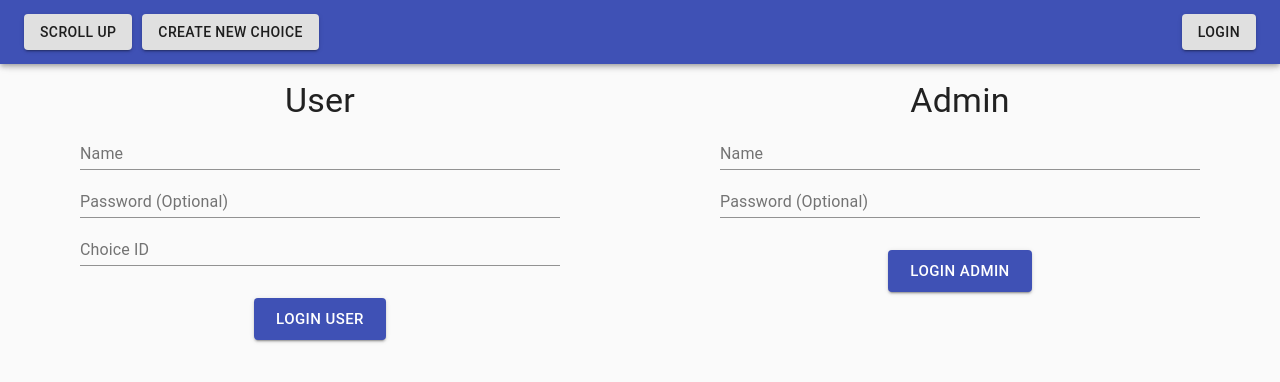
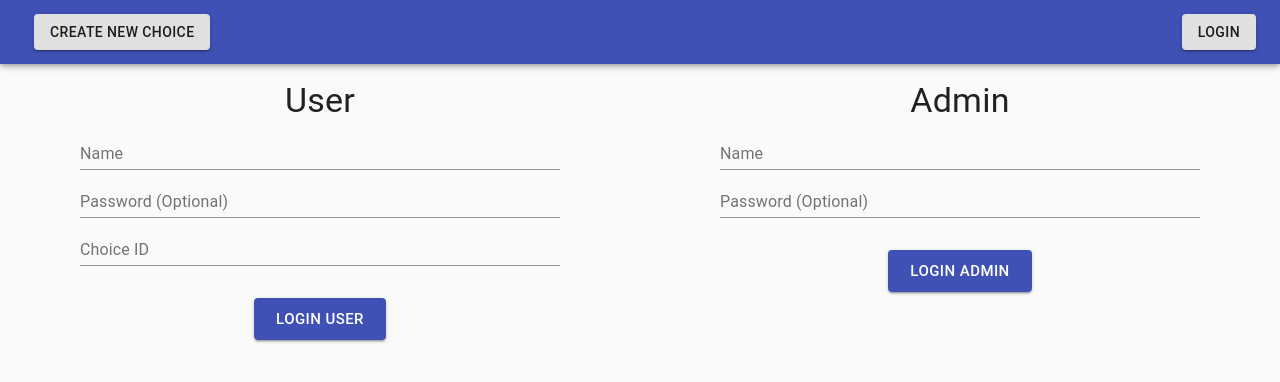
Before and after one commit to When2Choose/GUI, a React (Create React App) app: page /completeChoice in a window 1280 px wide. Shown: the top 382 px of the page. Built offline with nearby package versions, Linux system fonts and the light colour scheme.

Commit message:
Remove button from Menu

```diff
--- a/src/main/App.js
+++ b/src/main/App.js
@@ -17,10 +17,7 @@ import CreateChoice from "./CreateChoice";
 import Menu from "./Menu";
 import Login from "./Login";
 import ViewChoice from "./ViewChoice";
-
-
 import CompleteChoice from "./CompleteChoice";
-
 
 function App() {
     document.title = "Choice App";
--- a/src/main/CreateChoice.js
+++ b/src/main/CreateChoice.js
@@ -1,6 +1,7 @@
 import React from "react";
 import {Typography, TextField, Button} from "@material-ui/core";
 import "./CreateChoice.css"
+import {Link} from "react-router-dom";
 
 function CreateChoice() {
     return (
@@ -15,9 +16,11 @@ function CreateChoice() {
                     <TextField id="choiceDescription" type="text"
                                label="Description" style={{width: '75%'}} multiline={true}/>
                 </div>
-                <div className="Vertical">
-                    <Button variant="contained" id="Create" color="primary">Create choice</Button>
-                </div>
+                <Link to="/view">
+                    <div className="Vertical">
+                        <Button variant="contained" id="Create" color="primary">Create choice</Button>
+                    </div>
+                </Link>
             </div>
         </div>
     );
--- a/src/main/Menu.js
+++ b/src/main/Menu.js
@@ -9,9 +9,6 @@ function Menu() {
             <AppBar id="MenuBar" >
                 <Toolbar id="toolbar" style={{display: "flex", justifyContent: "space-between"}}>
                     <div className="LeftMenu">
-                        <Link to="/view">
-                            <Button variant="contained" id="Scroll" color="default">Scroll Up</Button>
-                        </Link>
                         <span style={{width: 10}}/>
                         <Link to="/create">
                             <Button variant="contained" id="Create" color="default">Create New Choice</Button>
```
